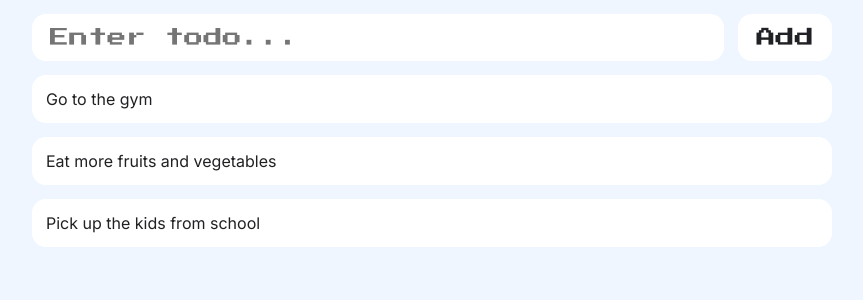
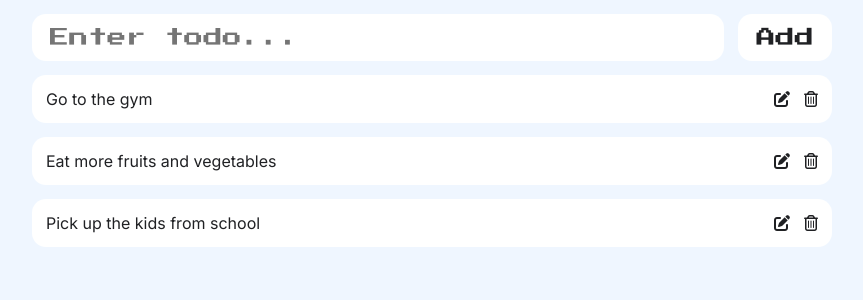
Before and after one commit to Clive-Nyaga/React-To-Do-List, a React (Vite) app: page / in a window 1280 px wide. Shown: the top 300 px of the page, without its empty margins (208-1071 px from the left). Built offline with nearby package versions, Linux system fonts and the light colour scheme.

Commit message:
Adds edit and delete buttons to task cards

```diff
--- a/index.html
+++ b/index.html
@@ -8,7 +8,8 @@
     <link rel="preconnect" href="https://fonts.googleapis.com">
     <link rel="preconnect" href="https://fonts.gstatic.com" crossorigin>
     <link href="https://fonts.googleapis.com/css2?family=Inter:ital,opsz,wght@0,14..32,100..900;1,14..32,100..900&family=Press+Start+2P&display=swap" rel="stylesheet">
-    <link rel="stylesheet" href="https://cdnjs.cloudflare.com/ajax/libs/font-awesome/7.0.1/css/all.min.css" integrity="sha512-2SwdPD6INVrV/lHTZbO2nodKhrnDdJK9/kg2XD1r9uGqPo1cUbujc+IYdlYdEErWNu69gVcYgdxlmVmzTWnetw==" crossorigin="anonymous" referrerpolicy="no-referrer" />
+    <!-- <link rel="stylesheet" href="https://cdnjs.cloudflare.com/ajax/libs/font-awesome/7.0.1/css/all.min.css" integrity="sha512-2SwdPD6INVrV/lHTZbO2nodKhrnDdJK9/kg2XD1r9uGqPo1cUbujc+IYdlYdEErWNu69gVcYgdxlmVmzTWnetw==" crossorigin="anonymous" referrerpolicy="no-referrer" /> -->
+    <link rel="stylesheet" href="https://cdnjs.cloudflare.com/ajax/libs/font-awesome/6.5.1/css/all.min.css" integrity="sha512-DTOQO9RWCH3ppGqcWaEA1BIZOC6xxalwEsw9c2QQeAIftl+Vegovlnee1c9QX4TctnWMn13TZye+giMm8e2LwA==" crossorigin="anonymous" referrerpolicy="no-referrer" />
   </head>
   <body>
     <div id="root"></div>
--- a/src/components/TodoCard.jsx
+++ b/src/components/TodoCard.jsx
@@ -1,7 +1,16 @@
 import React from 'react'
 
-export default function TodoCard() {
+export default function TodoCard(props) {
+  const { children } = props
   return (
-    <div>TodoCard</div>
+    <li className='todoItem' >
+      {children}
+      <div className='actionsContainer'>
+        <i className="fa-solid fa-pen-to-square"></i>
+        <i className="fa-regular fa-trash-can"></i>
+      </div>
+    </li>
+
+
   )
 }
--- a/src/components/TodoList.jsx
+++ b/src/components/TodoList.jsx
@@ -1,4 +1,5 @@
 import React from 'react'
+import TodoCard from './TodoCard'
 
 export default function TodoList() {
     let todos = [
@@ -11,7 +12,9 @@
     <ul className='main'>
         {todos.map((todo, todoIndex) => {
             return (
-                <li className='todoItem' key={todoIndex}>{todo}</li>
+                <TodoCard key={todoIndex}>
+                    <p>{todo}</p>
+                </TodoCard>
             )
         })}
     </ul>
```
